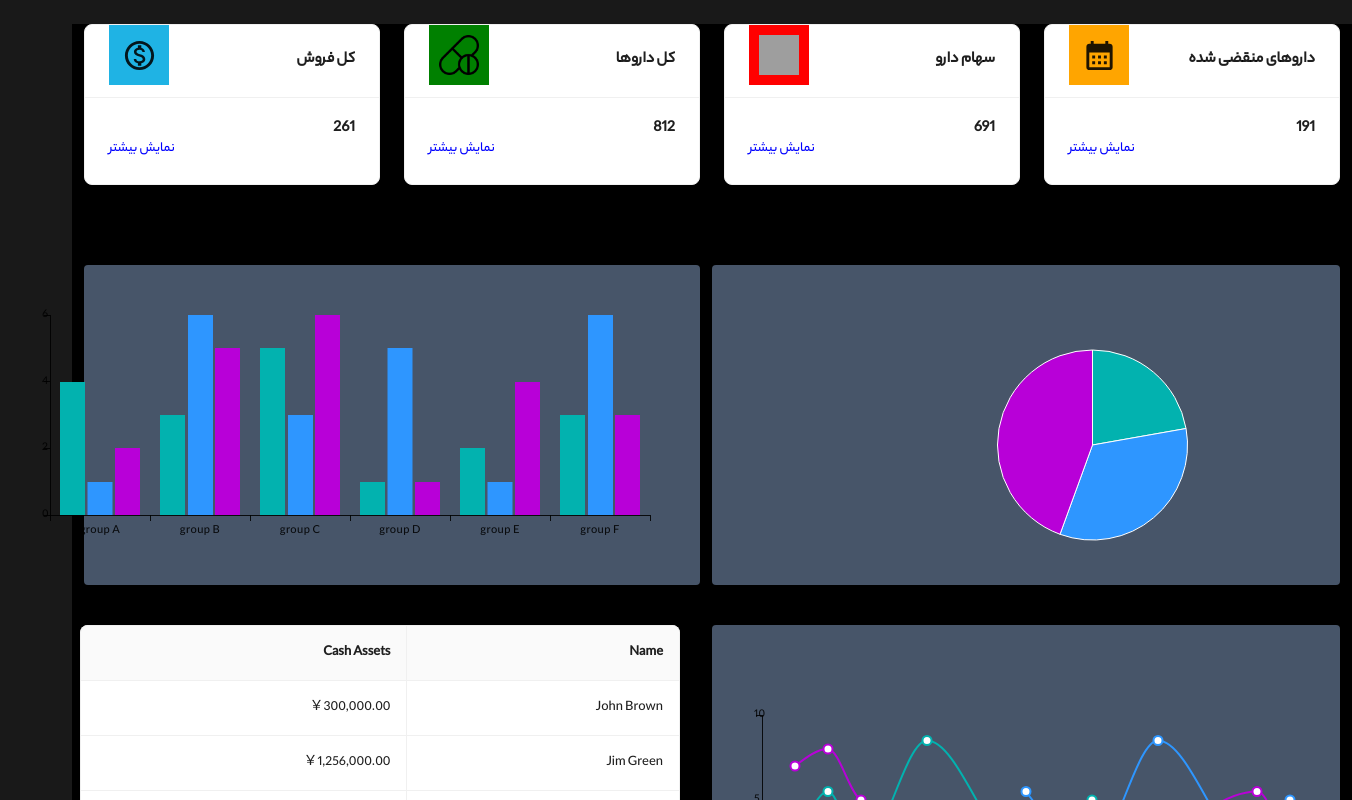
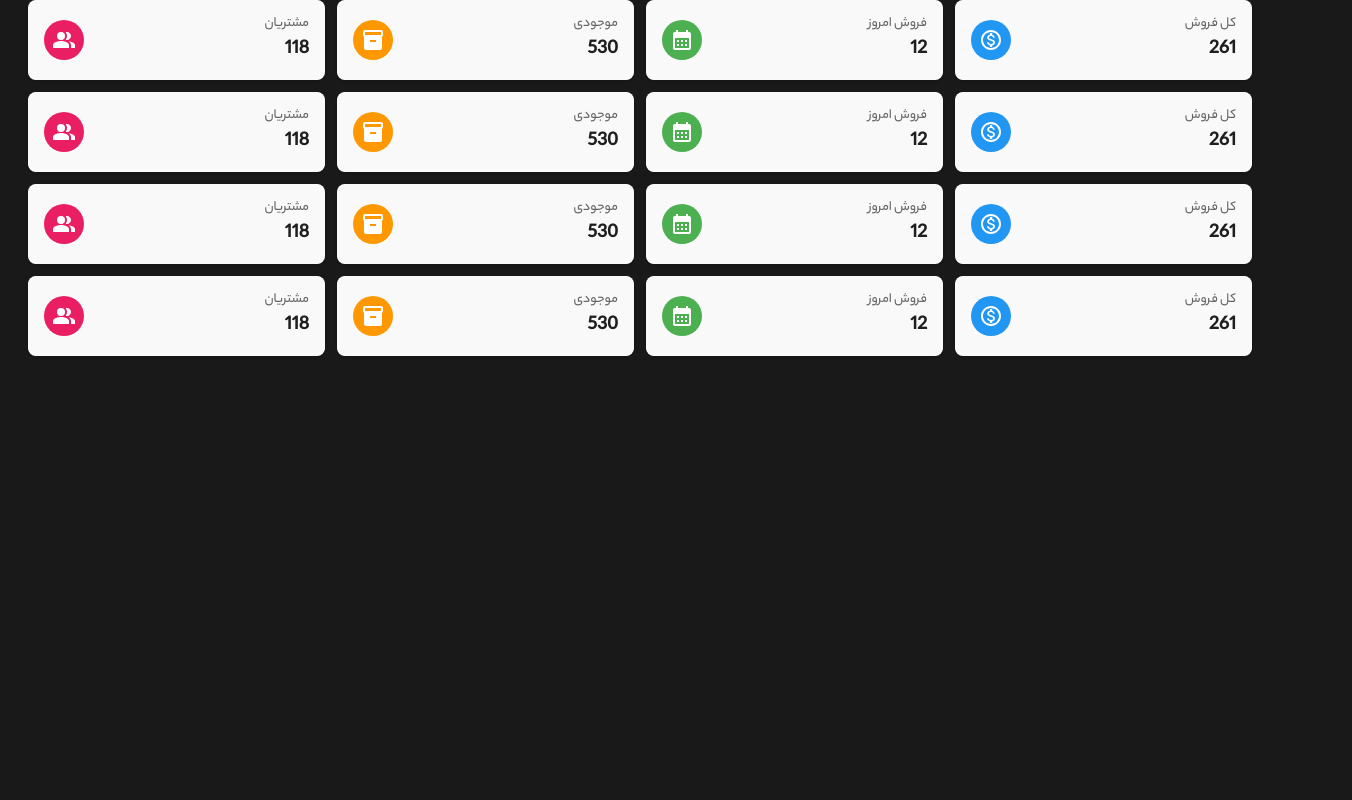
Before and after one commit to HaniehGharaee/dashboard-pharmacy, a React (Vite) app: page / in a window 1280 px wide. Shown: the top 800 px of the page, 1352 px wide, since content can reach past the window. Built offline with nearby package versions, Linux system fonts and the light colour scheme; grey boxes are pictures that could not be loaded; a web font is replaced by a local one.

Commit message:
CardsDashboard and Fix setup...

```diff
--- a/src/App.jsx
+++ b/src/App.jsx
@@ -3,20 +3,12 @@ import { ConfigProvider } from "antd";
 import { ToastContainer } from "react-toastify";
 import "react-toastify/dist/ReactToastify.css";
 import { BrowserRouter as Router, Route, Routes } from "react-router-dom";
-//import { Provider as ReduxProvider } from "react-redux";
-//import { store } from "@/redux/store";
-import routes from "@/routes/index";
-//import LoginPage from "@/components/Login/Loadable";
 import ViewDashboard from "@/components/dashboard/index";
-import Medicine from "@/components/medicine/index";
-//import NotFoundPage from "@/components/NotFoundPage/index";
-import PrivateLayout from "./layouts/PrivateLayout";
-import PublicLayout from "./layouts/PublicLayout";
-// import PrivateRoutes from "@/routes/PrivateRoutes";
+import PublicLayout from "@/layouts/PublicLayout";
 
 const App = () => {
   return (
-    // <ReduxProvider store={store}>
+    // <Provider store={store}>
       <ConfigProvider
         direction="rtl"
         theme={{
@@ -27,7 +19,7 @@ const App = () => {
             colorLink: "#4c8fed",
             colorLinkHover: "#7C3AED",
             colorLinkActive: "#6D28D9",
-          borderRadius: 6
+            borderRadius: 6,
           },
         }}
       >
@@ -45,22 +37,13 @@ const App = () => {
         <Router>
           <Routes>
             <Route element={<PublicLayout />}>
-            {/* <Route path={routes.LoginPagePath} element={<LoginPage />} /> */}
+              <Route path="/" element={<ViewDashboard />} />
+              {/* <Route path="*" element={<NotFoundPage />} /> */}
             </Route>
-          {/* <Route element={<PrivateRoutes />}> */}
-          <Route element={<PrivateLayout />}>
-            <Route
-              path={routes.dashboardPagePath}
-              element={<ViewDashboard />}
-            />
-            <Route path={routes.medicinePagePath} element={<Medicine />} />
-          </Route>
-          {/* </Route> */}
-          {/* <Route path={routes.othersPagePath} element={<NotFoundPage />} /> */}
           </Routes>
         </Router>
       </ConfigProvider>
-    // </ReduxProvider>
+    // </Provider>
   );
 };
 
--- a/src/components/dashboard/card.jsx
+++ b/src/components/dashboard/card.jsx
@@ -1,92 +1,70 @@
 import { Card, Col, Row } from "antd";
-import "./card.less";
+import MonetizationOnOutlinedIcon from "@mui/icons-material/MonetizationOnOutlined";
 import CalendarMonthIcon from "@mui/icons-material/CalendarMonth";
-import MonetizationOnOutlinedIcon from "@mui/icons-material/MonetizationOnOutlined";
-import { drugsIcon } from "src/assets/icons/index";
-import { instockIcon } from "src/assets/icons/index";
-const { Meta } = Card;
+import InventoryIcon from "@mui/icons-material/Inventory";
+import PeopleAltIcon from "@mui/icons-material/PeopleAlt";
 
-const CardsDashboatds = () => {
-  const colProps = {
-    xs: 12,
-    sm: 24,
-    md: 24,
-    lg: 16,
-    xl: 24,
-  };
+const stats = [
+  { title: "کل فروش", value: "261", icon: <MonetizationOnOutlinedIcon />, color: "#2196f3" },
+  { title: "فروش امروز", value: "12", icon: <CalendarMonthIcon />, color: "#4caf50" },
+  { title: "موجودی", value: "530", icon: <InventoryIcon />, color: "#ff9800" },
+  { title: "مشتریان", value: "118", icon: <PeopleAltIcon />, color: "#e91e63" },
+  { title: "کل فروش", value: "261", icon: <MonetizationOnOutlinedIcon />, color: "#2196f3" },
+  { title: "فروش امروز", value: "12", icon: <CalendarMonthIcon />, color: "#4caf50" },
+  { title: "موجودی", value: "530", icon: <InventoryIcon />, color: "#ff9800" },
+  { title: "مشتریان", value: "118", icon: <PeopleAltIcon />, color: "#e91e63" },
+  { title: "کل فروش", value: "261", icon: <MonetizationOnOutlinedIcon />, color: "#2196f3" },
+  { title: "فروش امروز", value: "12", icon: <CalendarMonthIcon />, color: "#4caf50" },
+  { title: "موجودی", value: "530", icon: <InventoryIcon />, color: "#ff9800" },
+  { title: "مشتریان", value: "118", icon: <PeopleAltIcon />, color: "#e91e63" },
+  { title: "کل فروش", value: "261", icon: <MonetizationOnOutlinedIcon />, color: "#2196f3" },
+  { title: "فروش امروز", value: "12", icon: <CalendarMonthIcon />, color: "#4caf50" },
+  { title: "موجودی", value: "530", icon: <InventoryIcon />, color: "#ff9800" },
+  { title: "مشتریان", value: "118", icon: <PeopleAltIcon />, color: "#e91e63" },
+];
+
+const CardsDashboard = () => {
   return (
-    <>
-      <Row
-        gutter={[8, 8]}
-        justify="center"
-        className="md:grid gap-4 md:grid-cols-4 mx-2"
-      >
-        <Col {...colProps}>
-          <Card
-            title="داروهای منقضی شده"
-            bordered={true}
-            className="border-white-900 rounded-lg"
-            extra={
-              <div className="square1 mb-3 flex items-center justify-center">
-                <CalendarMonthIcon sx={{ fontSize: 35 }} />
+    <div className="max-w-[1300px] mx-auto px-3">
+      <Row gutter={[12, 12]}>
+        {stats.map((item, index) => (
+          <Col key={index} xs={24} sm={12} md={8} lg={6} xl={6}>
+            <Card
+              bordered={false}
+              bodyStyle={{
+                padding: "12px 16px",
+                display: "flex",
+                alignItems: "center",
+                justifyContent: "space-between",
+                height: 80,
+                background: "#f9f9f9",
+                borderRadius: 10,
+              }}
+            >
+              <div>
+                <div style={{ fontSize: 14, color: "#666" }}>{item.title}</div>
+                <div style={{ fontSize: 20, fontWeight: "bold" }}>{item.value}</div>
               </div>
-            }
-          >
-            <Meta title="191" />
-            <div
-              style={{ textAlign: "left", color: "blue", marginTop: "auto" }}
-            >
-              نمایش بیشتر
-            </div>
-          </Card>
-        </Col>
-        <Col {...colProps}>
-          <Card
-            title="سهام دارو"
-            bordered={true}
-            className="border-white-900 rounded-lg"
-            extra={
-              <div className="square2 mb-3 flex items-center justify-center">
-                <img src={instockIcon} alt="stock Icon" className="h-10 w-10" />
+              <div
+                style={{
+                  backgroundColor: item.color,
+                  width: 40,
+                  height: 40,
+                  borderRadius: "50%",
+                  display: "flex",
+                  alignItems: "center",
+                  justifyContent: "center",
+                  color: "#fff",
+                }}
+              >
+                {item.icon}
               </div>
-            }
-          >
-            <Meta title="691" />
-            <div style={{ textAlign: "left", color: "blue" }}>نمایش بیشتر</div>
-          </Card>
-        </Col>
-        <Col {...colProps}>
-          <Card
-            title="کل داروها"
-            bordered={true}
-            className="border-white-900 rounded-lg"
-            extra={
-              <div className="square3 mb-3 flex items-center justify-center">
-                <img src={drugsIcon} alt="Drugs Icon" className="h-10 w-10" />
-              </div>
-            }
-          >
-            <Meta title="812" />
-            <div style={{ textAlign: "left", color: "blue" }}>نمایش بیشتر</div>
-          </Card>
-        </Col>
-        <Col {...colProps}>
-          <Card
-            title="کل فروش"
-            bordered={true}
-            className="border-white-900 rounded-lg"
-            extra={
-              <div className="square4 mb-3 flex items-center justify-center">
-                <MonetizationOnOutlinedIcon sx={{ fontSize: 35 }} />
-              </div>
-            }
-          >
-            <Meta title="261" />
-            <div style={{ textAlign: "left", color: "blue" }}>نمایش بیشتر</div>
-          </Card>
-        </Col>
+            </Card>
+          </Col>
+        ))}
       </Row>
-    </>
+    </div>
   );
 };
-export default CardsDashboatds;
+
+export default CardsDashboard;
--- a/src/components/dashboard/card.less
+++ /dev/null
@@ -1,23 +0,0 @@
-.square1 {
-    width: 60px;
-    height: 60px;
-    background-color: orange;
-}
-
-.square2 {
-    width: 60px;
-    height: 60px;
-    background-color: red;
-}
-
-.square3 {
-    width: 60px;
-    height: 60px;
-    background-color: green;
-}
-
-.square4 {
-    width: 60px;
-    height: 60px;
-    background-color: rgb(31, 179, 228);
-}
--- a/src/components/dashboard/index.jsx
+++ b/src/components/dashboard/index.jsx
@@ -4,9 +4,9 @@ const Dashboard = () => {
   return (
     <div className="h-full min-h-screen">
       <CardsDashboatds />
-      <div className="mt-10 mb-8">
+      {/* <div className="mt-10 mb-8">
         <PieChart />
-      </div>
+      </div> */}
     </div>
   );
 };
--- a/src/layouts/PrivateLayout.jsx
+++ /dev/null
@@ -1,14 +0,0 @@
-import Dashboard from "@/components/Menu/index";
-import { Outlet } from "react-router-dom";
-
-const PrivateLayout = () => {
-  return (
-    <div className="mx-auto max-w-screen h-full !bg-black">
-      <Dashboard>
-        <Outlet />
-      </Dashboard>
-    </div>
-  );
-};
-
-export default PrivateLayout;
--- a/src/layouts/PublicLayout.jsx
+++ /dev/null
@@ -1,13 +0,0 @@
-import { Outlet } from "react-router-dom";
-
-const PublicLayout = () => {
-  return (
-    <div className="app-layout bg-black">
-      <main className="main-content flex-1 !min-h-[80vh] bg-black">
-        <Outlet />
-      </main>
-    </div>
-  );
-};
-
-export default PublicLayout;
--- /dev/null
+++ b/src/layouts/PublicLayout/Header.jsx
@@ -0,0 +1,11 @@
+import { useState, useEffect } from "react";
+
+export const HeaderPublic = () => {
+  return (
+    <>
+      <header>
+        <div></div>
+      </header>
+    </>
+  );
+};
--- /dev/null
+++ b/src/layouts/PublicLayout/index.jsx
@@ -0,0 +1,19 @@
+import PropTypes from 'prop-types';
+import { Outlet } from 'react-router-dom';
+import { HeaderPublic } from './Header';
+
+export const PublicLayout = () => {
+  return (
+    <div className='flex flex-col self-stretch min-h-screen'>
+      <HeaderPublic />
+      <div className='flex flex-col flex-1 max-w-screen-xl px-4 mx-auto w-full'>
+        <main className=''>{<Outlet />}</main>
+      </div>
+    </div>
+  );
+};
+PublicLayout.propTypes = {
+  children: PropTypes.node,
+};
+
+export default PublicLayout;
--- a/src/main.jsx
+++ b/src/main.jsx
@@ -2,8 +2,33 @@ import React from "react";
 import ReactDOM from "react-dom/client";
 import App from "./App.jsx";
 import "./index.css";
+import { store } from '@/redux/store';
+import { Provider } from 'react-redux';
+import { ConfigProvider } from 'antd';
+import faIR from 'antd/lib/locale/fa_IR';
+//import GlobalErrorBoundary from '@/components/GlobalErrorBoundary';
+//import 'react-toastify/dist/ReactToastify.css';
+import { ToastContainer, Zoom } from 'react-toastify';
 ReactDOM.createRoot(document.getElementById("root")).render(
-  <React.StrictMode>
-    <App />
-  </React.StrictMode>
+  // <React.StrictMode>
+  <Provider store={store}>
+    <ConfigProvider locale={faIR}>
+      {/* <GlobalErrorBoundary> */}
+        <App />
+      {/* </GlobalErrorBoundary> */}
+      <ToastContainer
+        position="top-left"
+        autoClose={5000}
+        hideProgressBar={false}
+        newestOnTop={false}
+        closeOnClick
+        rtl={true}
+        pauseOnFocusLoss
+        draggable
+        pauseOnHover
+        transition={Zoom}
+      />
+    </ConfigProvider>
+  </Provider>
+  // </React.StrictMode>
 );
--- /dev/null
+++ b/src/redux/store.js
@@ -0,0 +1,4 @@
+import { configureStore } from "@reduxjs/toolkit";
+export const store = configureStore({
+  reducer: {},
+});
```
Also changed, not shown: 1 other file (tests, documents, lock files or other folders). Lines whose indentation alone changed are shown as unchanged.
